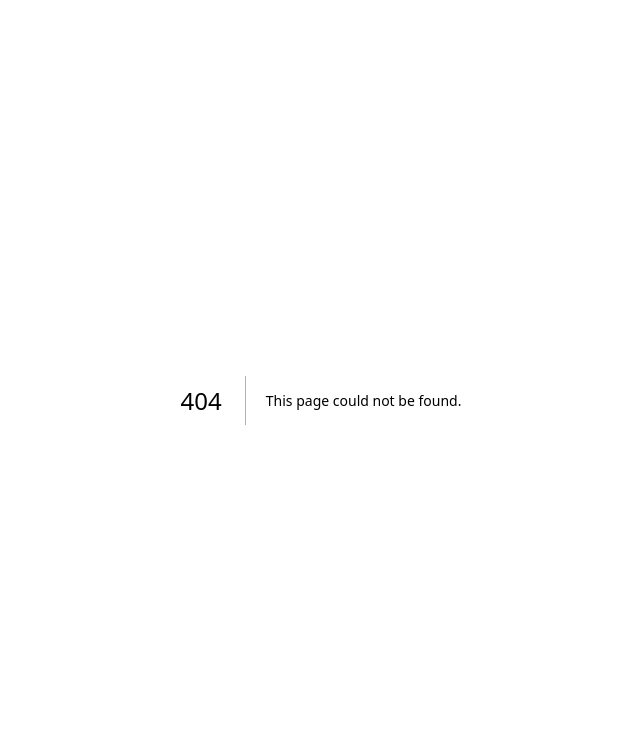
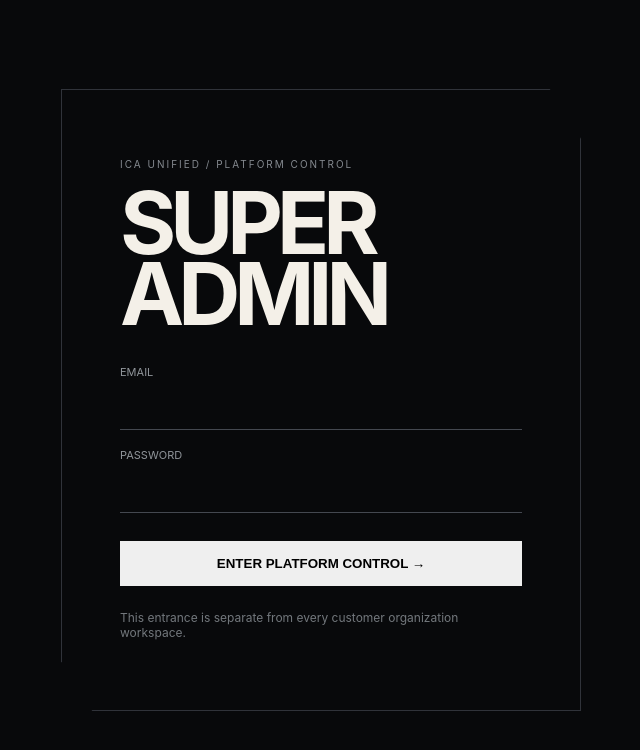
Before and after one commit to redavi19-asu/ICA-unified-, a Next.js app: page /platform/login in a window 1280 px wide. Before the commit this address had no page. Shown: the top 750 px of the page, without its empty margins (319-959 px from the left). Built offline with nearby package versions, Linux system fonts and the light colour scheme.

Commit message:
Add platform control login page

```diff
--- /dev/null
+++ b/src/app/platform/login/page.tsx
@@ -0,0 +1,46 @@
+'use client';
+
+import { FormEvent, useState } from 'react';
+import { useRouter } from 'next/navigation';
+
+export default function PlatformLoginPage() {
+  const router = useRouter();
+  const [error, setError] = useState('');
+  const [loading, setLoading] = useState(false);
+
+  async function submit(event: FormEvent<HTMLFormElement>) {
+    event.preventDefault();
+    setLoading(true);
+    setError('');
+    const form = new FormData(event.currentTarget);
+    const response = await fetch('/api/platform/login', {
+      method: 'POST',
+      headers: { 'Content-Type': 'application/json' },
+      body: JSON.stringify({ email: form.get('email'), password: form.get('password') }),
+    });
+    const data = await response.json();
+    if (!response.ok) {
+      setError(data.error || 'Unable to sign in.');
+      setLoading(false);
+      return;
+    }
+    router.push('/platform');
+    router.refresh();
+  }
+
+  return (
+    <main style={{minHeight:'100vh',display:'grid',placeItems:'center',padding:24,background:'#08090b',color:'#f4f0e8'}}>
+      <section style={{width:'min(520px,100%)',border:'1px solid #30333a',padding:'clamp(28px,6vw,58px)',clipPath:'polygon(0 0,94% 0,100% 8%,100% 100%,6% 100%,0 92%)'}}>
+        <p style={{letterSpacing:'.2em',fontSize:10,color:'#858a90'}}>ICA UNIFIED / PLATFORM CONTROL</p>
+        <h1 style={{fontSize:'clamp(48px,9vw,86px)',lineHeight:.82,letterSpacing:'-.07em',margin:'18px 0 36px'}}>SUPER<br/>ADMIN</h1>
+        <form onSubmit={submit} style={{display:'grid',gap:18}}>
+          <label style={{display:'grid',gap:8,fontSize:11,color:'#90959a'}}>EMAIL<input name="email" type="email" required style={{background:'transparent',border:'0',borderBottom:'1px solid #444850',color:'white',padding:'12px 0',fontSize:16}}/></label>
+          <label style={{display:'grid',gap:8,fontSize:11,color:'#90959a'}}>PASSWORD<input name="password" type="password" minLength={8} required style={{background:'transparent',border:'0',borderBottom:'1px solid #444850',color:'white',padding:'12px 0',fontSize:16}}/></label>
+          <button disabled={loading} style={{marginTop:10,padding:15,border:0,fontWeight:800,cursor:'pointer'}}>{loading ? 'VERIFYING…' : 'ENTER PLATFORM CONTROL →'}</button>
+        </form>
+        {error && <p style={{color:'#e58f8f'}}>{error}</p>}
+        <p style={{fontSize:12,color:'#73787d',marginTop:24}}>This entrance is separate from every customer organization workspace.</p>
+      </section>
+    </main>
+  );
+}
```
